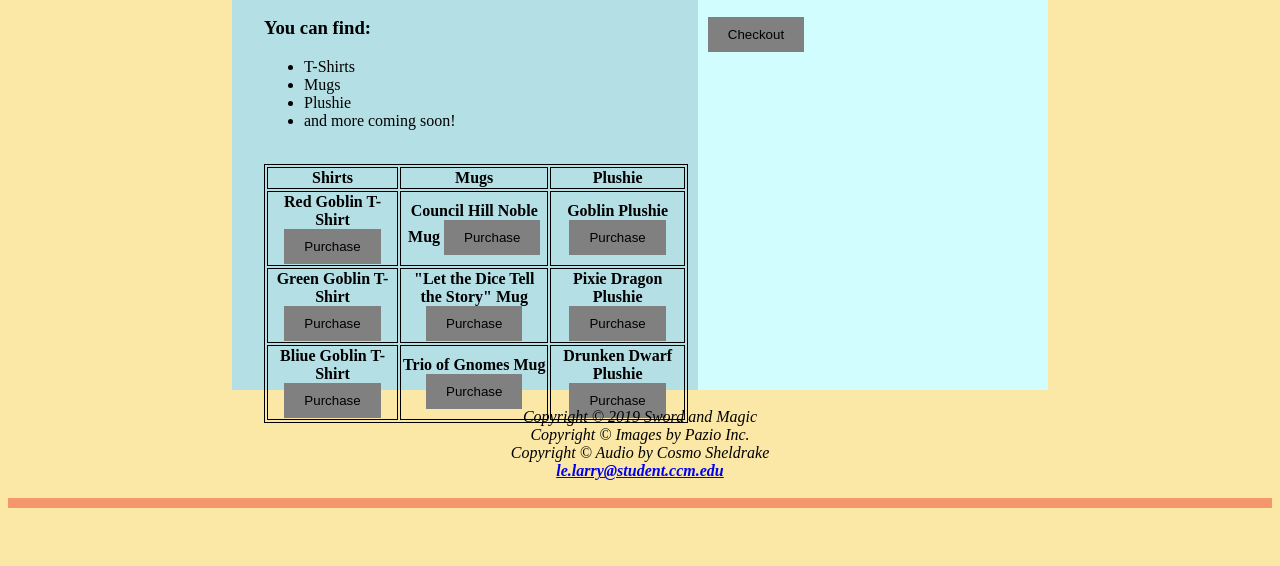
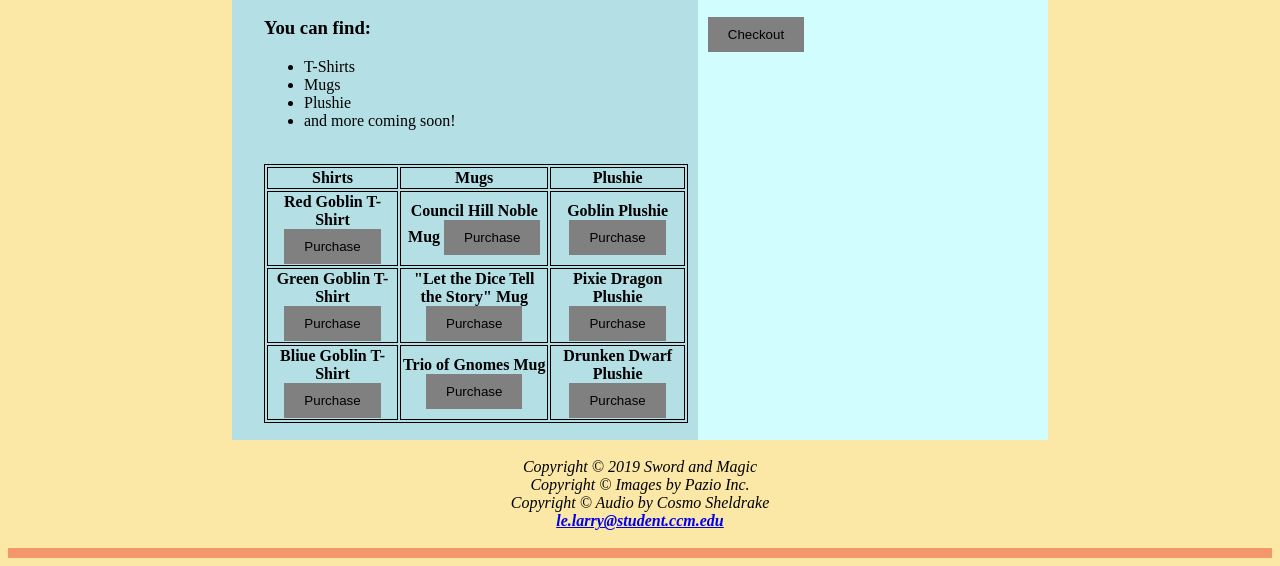
Before and after one commit to Cup-of-Coffee/Sword-and-Magic, a plain HTML site: page store.html in a window 1280 px wide. Shown: the part 533-1099 px from the top of the page. Before the commit the page ends 1049 px from the top, so only its background shows below. Drawn offline with Linux system fonts and the light colour scheme.

Commit message:
Update store.html

```diff
--- a/store.html
+++ b/store.html
@@ -34,7 +34,7 @@ Assignment: Finale
 <div id="divider"></div>
 <br>
 <div class="row">
-    <div class="column left" style="background-color: #B4DFE5; height: 450px;">
+    <div class="column left" style="background-color: #B4DFE5; height: 500px;">
       <h2>Sword and Magic</h2>
       <h3>You can find:</h3>
       <ul>
@@ -68,7 +68,7 @@ Assignment: Finale
        </table>
 
     </div>
-    <div class="column right" style="background-color: #D2FDFF; height: 450px;">
+    <div class="column right" style="background-color: #D2FDFF; height: 500px;">
       <h2>Shopping Cart</h2>
       <input class="button" type="submit" value="Checkout">
     </div>
```
